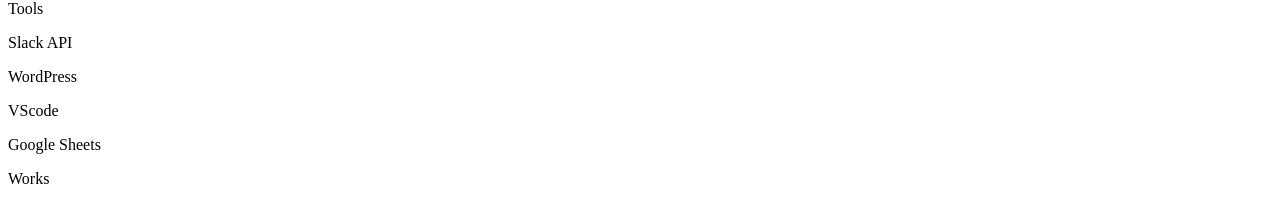
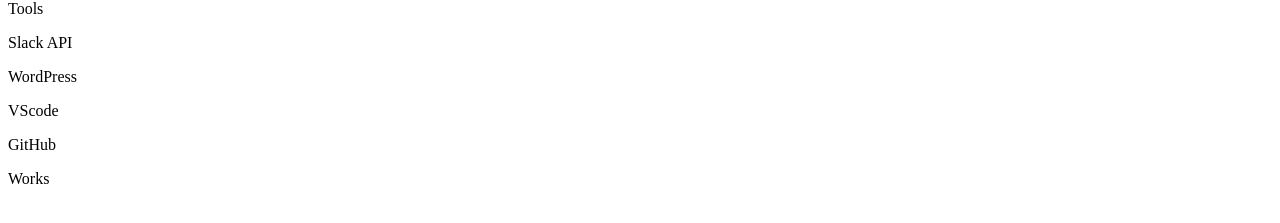
Before and after one commit to hpfull-yamucha/sample-portfolio, a Next.js app: page / in a window 1280 px wide. Shown: the part 1175-1398 px from the top of the page. Built offline with nearby package versions, Linux system fonts and the light colour scheme.

Commit message:
fix: works

```diff
--- a/src/components/Skills.tsx
+++ b/src/components/Skills.tsx
@@ -35,7 +35,7 @@
             <p className='text-lg text-gray-600'>Slack API</p>
             <p className='text-lg text-gray-600'>WordPress</p>
             <p className='text-lg text-gray-600'>VScode</p>
-            <p className='text-lg text-gray-600'>Google Sheets</p>
+            <p className='text-lg text-gray-600'>GitHub</p>
           </div>
         </div>
       </div>
```
